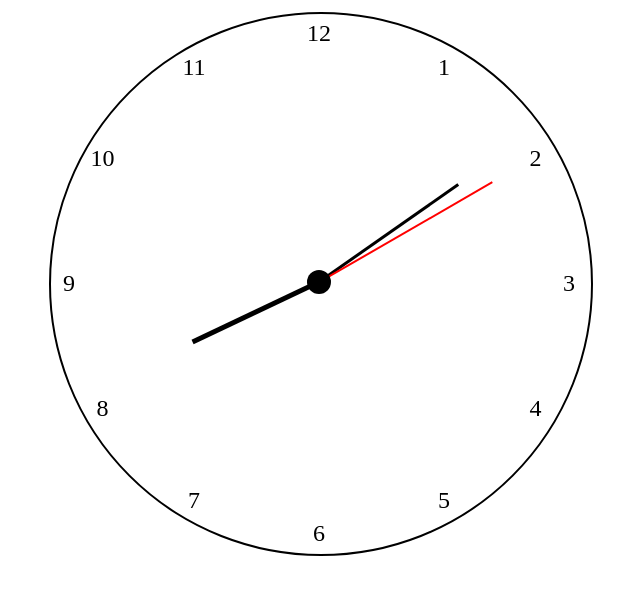
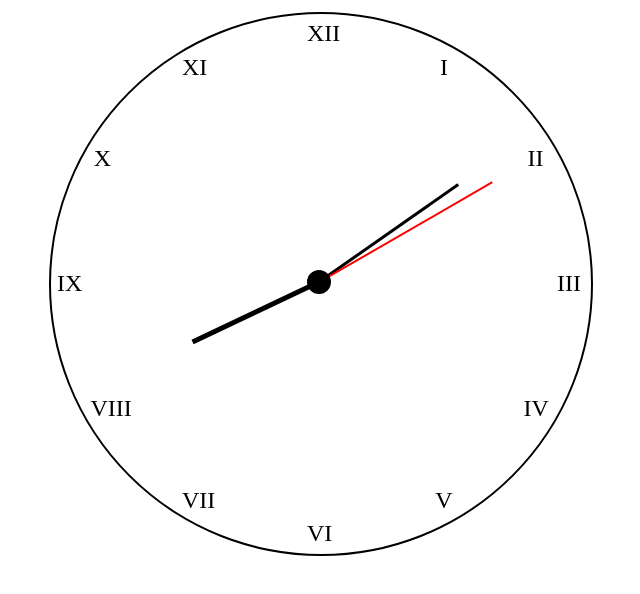
Before and after one commit to arhant2/clock, a plain HTML site: page index.html in a window 1280 px wide. Shown: the whole page, without its empty margins (333-973 px from the left). Drawn offline with Linux system fonts and the light colour scheme.

Commit message:
Update index.html

```diff
--- a/index.html
+++ b/index.html
@@ -11,18 +11,18 @@
 <body>
 
     <div class="main-box">
-        <div class="time time1">1</div>
-        <div class="time time2">2</div>
-        <div class="time time3">3</div>
-        <div class="time time4">4</div>
-        <div class="time time5">5</div>
-        <div class="time time6">6</div>
-        <div class="time time7">7</div>
-        <div class="time time8">8</div>
-        <div class="time time9">9</div>
-        <div class="time time10">10</div>
-        <div class="time time11">11</div>
-        <div class="time time12">12</div>
+         <div class="time time1">I</div>
+        <div class="time time2">II</div>
+        <div class="time time3">III</div>
+        <div class="time time4">IV</div>
+        <div class="time time5">V</div>
+        <div class="time time6">VI</div>
+        <div class="time time7">VII</div>
+        <div class="time time8">VIII</div>
+        <div class="time time9">IX</div>
+        <div class="time time10">X</div>
+        <div class="time time11">XI</div>
+        <div class="time time12">XII</div>
         <div class="center-dot"></div>
         <div class="needle hour"></div>
         <div class="needle min"></div>
```
